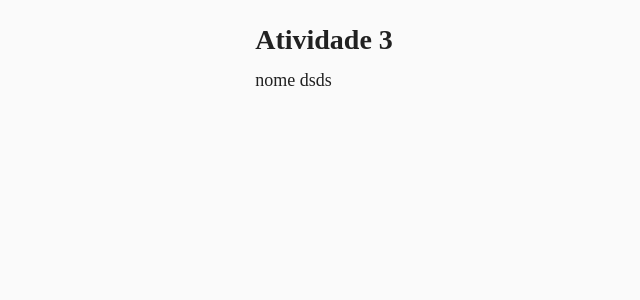
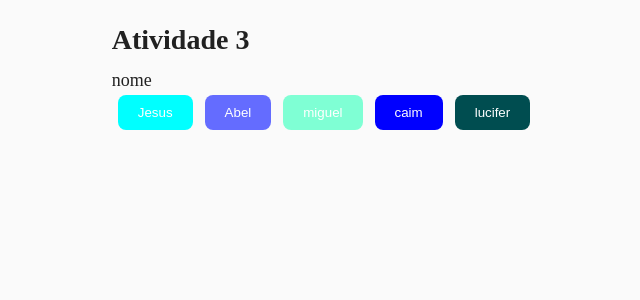
Before and after one commit to murilo-dev9/aula-nextjs, a Next.js app: page /atividades/atv-03 in a window 1280 px wide. Shown: the top 300 px of the page, without its empty margins (316-956 px from the left). Built offline with nearby package versions, Linux system fonts and the light colour scheme.

Commit message:
atividade 3 final

```diff
--- a/src/app/atividades/atv-03/botão/index.jsx
+++ b/src/app/atividades/atv-03/botão/index.jsx
@@ -1,12 +1,14 @@
-export default Botao;
-import stlyle from "./index.module.css"
+import style from "./index.module.css"
 
 function Botao({text, click, action}){
     return(
 
-        <button onclick={click} className={`${stlyle.bt} ${action === "" ? stlyle.c1 : stlyle.c2 } `}>
+        <button onClick={click} className={`${style.bt} ${action === ""? style.c1 :action==="caim"?style.c2:action==="miguel"?style.c3:action==="Jesus"?style.c4:action==="lucifer"?style.c5:style.bt}`}>
             {text}
         </button>
 
-    )
+
+
+)
 }
+export default Botao;
--- a/src/app/atividades/atv-03/botão/index.module.css
+++ b/src/app/atividades/atv-03/botão/index.module.css
@@ -0,0 +1,25 @@
+.bt{
+    margin: 0.6rem;
+    font-family: Arial, Helvetica, sans-serif;
+
+}
+
+
+.c1{
+    background-color: aqua;
+}
+
+.c2{
+    background-color: blue;
+}
+
+.c3{
+    background-color: aquamarine;
+}
+
+.c4{
+    background-color: cadetblue;
+}
+.c5{
+    background-color: rgb(0, 77, 80);
+}
--- a/src/app/atividades/atv-03/page.jsx
+++ b/src/app/atividades/atv-03/page.jsx
@@ -32,8 +32,13 @@ export default function Componentes (){
         <div>
             <h1>Atividade 3</h1>
             <label>{`nome ${name} `}</label>
-
-            <label click={setName}>dsds</label>
+            <div className={Style.bt}>
+            <Botao text={"Jesus"} click={handleJesus} action={""}></Botao>
+            <Botao text={"Abel"} click={handleabel} action={"Abel"}></Botao>
+            <Botao text={"miguel"} click={handlemiguel} action={"miguel"}></Botao>
+            <Botao text={"caim"} click={handlecaim} action={"caim"}></Botao>
+            <Botao text={"lucifer"} click={handlelucifer} action={"lucifer"}></Botao>
+        </div>
         </div>
     )
 }
--- a/src/app/atividades/atv-03/page.module.css
+++ b/src/app/atividades/atv-03/page.module.css
@@ -0,0 +1,4 @@
+.bt{
+    display: flex;
+
+}
```
